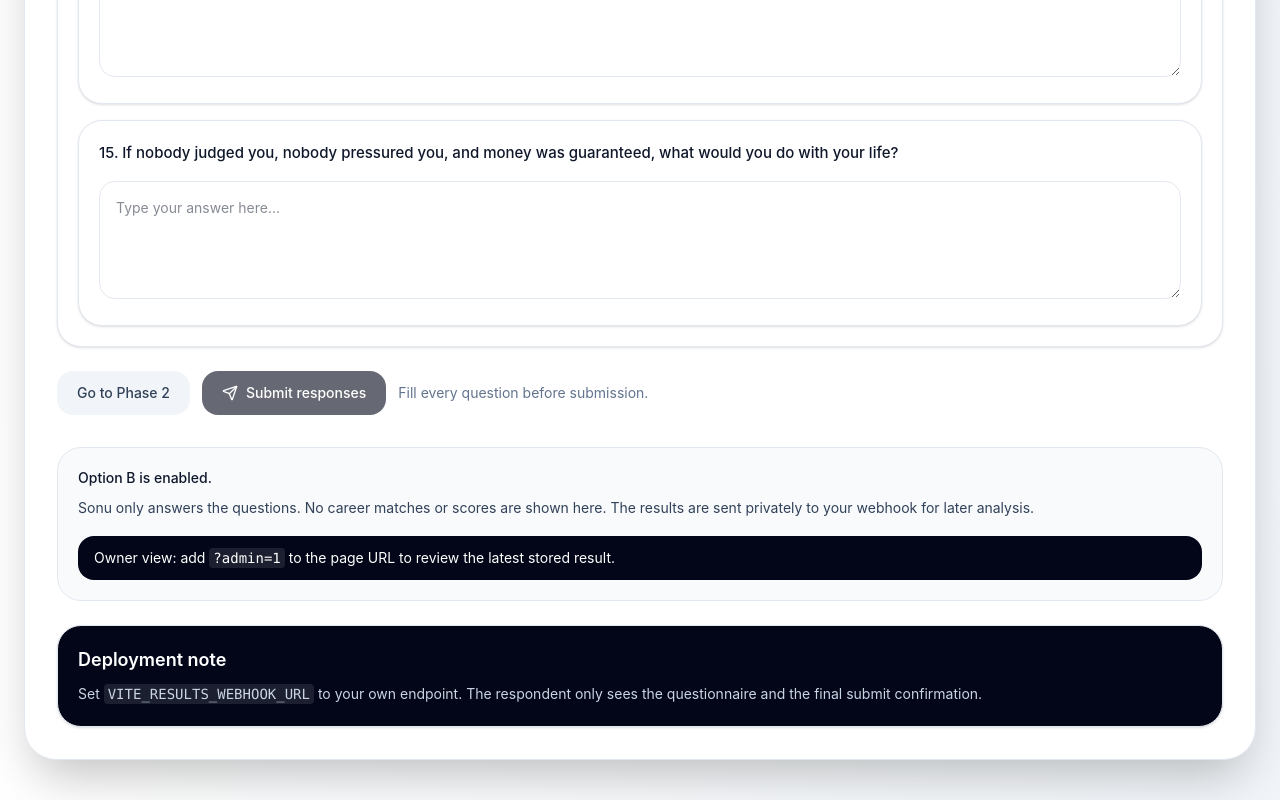
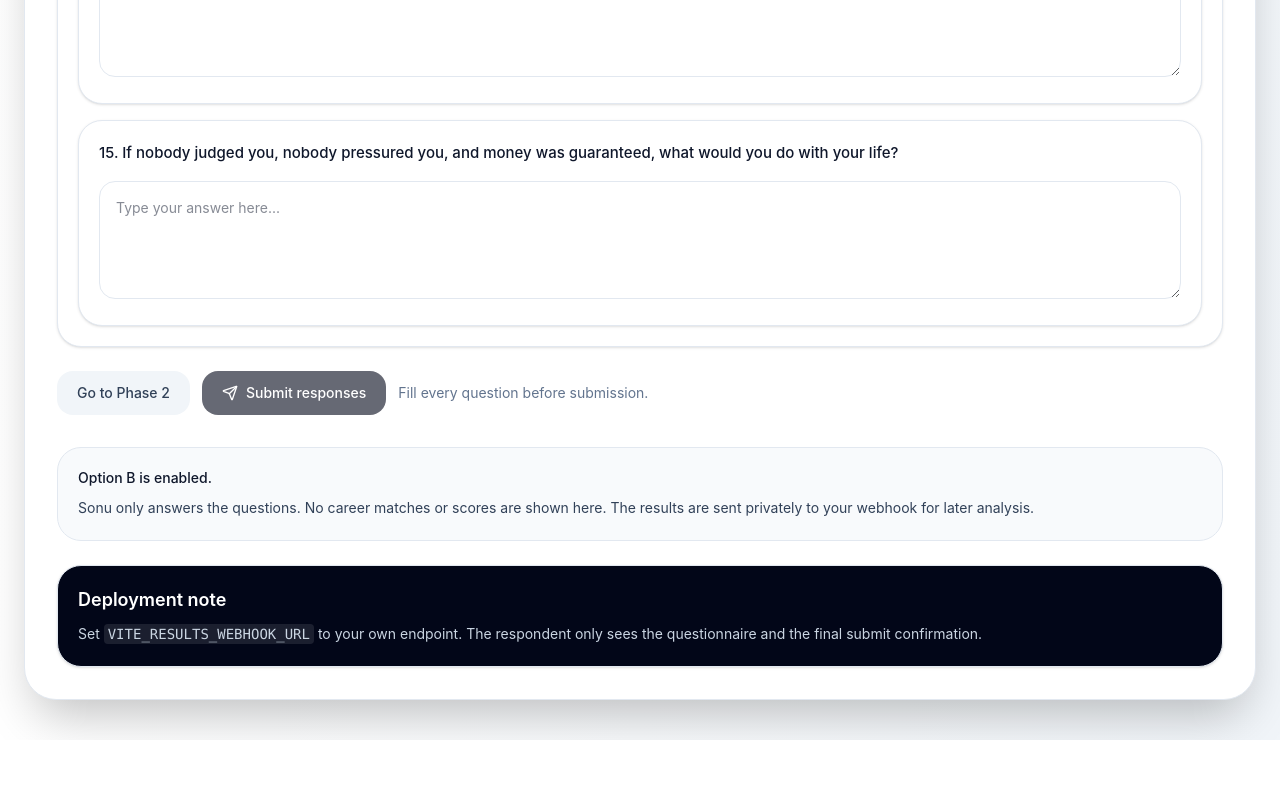
Before and after one commit to RonitRB/career-test, a React (Vite) app: page / in a window 1280 px wide. Shown: the part 8906-9706 px from the top of the page. After the commit the page ends 9646 px from the top, so only its background shows below. Built offline with nearby package versions, Linux system fonts and the light colour scheme.

Commit message:
Remove admin hint from respondent UI

```diff
--- a/src/App.jsx
+++ b/src/App.jsx
@@ -900,9 +900,6 @@ export default function SonuCareerAssessment() {
           <p className="mt-3 text-sm text-slate-500">
             Your responses have been securely submitted and will be analyzed privately.
           </p>
-          <p className="mt-4 text-sm text-slate-500">
-            Owner tip: open this page with <code className="rounded bg-slate-100 px-1 py-0.5 text-slate-900">?admin=1</code> to review the stored result later.
-          </p>
         </div>
       </div>
     );
@@ -1069,9 +1066,6 @@ export default function SonuCareerAssessment() {
                   Sonu only answers the questions. No career matches or scores are shown here.
                   The results are sent privately to your webhook for later analysis.
                 </p>
-                <p className="mt-4 rounded-2xl bg-slate-950 px-4 py-3 text-sm text-white">
-                  Owner view: add <code className="rounded bg-white/10 px-1 py-0.5">?admin=1</code> to the page URL to review the latest stored result.
-                </p>
               </section>
 
               <section className="w-full min-w-0 rounded-3xl border border-slate-200 bg-slate-950 p-5 text-white shadow-sm">
```
